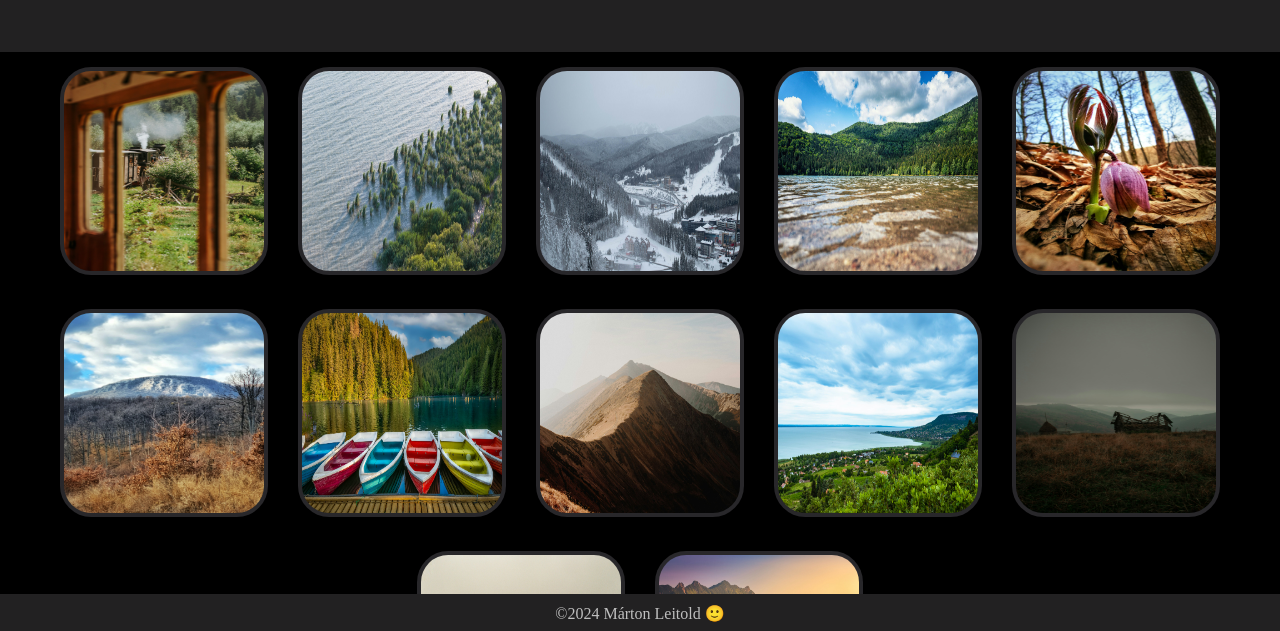
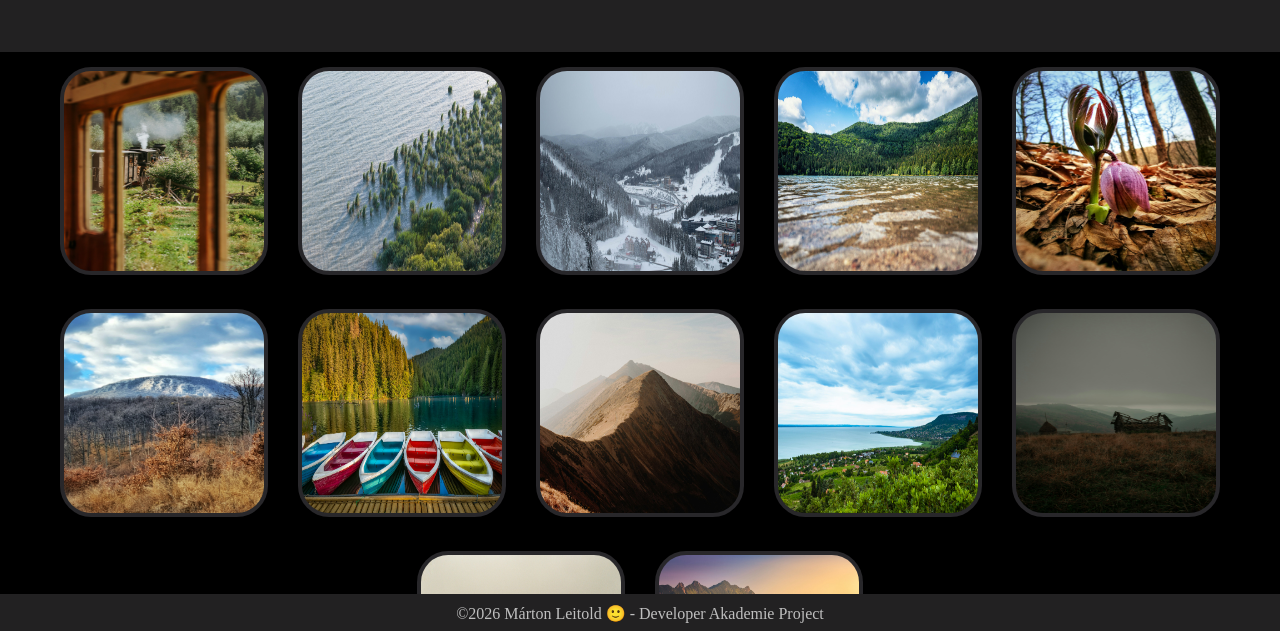
Before and after one commit to LeitoldMartonDev/Fotogramm, a plain HTML site: page index.html in a window 1280 px wide. Shown: the part 167-798 px from the top of the page. Drawn offline with Linux system fonts and the light colour scheme.

Commit message:
Semantik changes, content added

```diff
--- a/css/style.css
+++ b/css/style.css
@@ -141,7 +141,7 @@ button {
 
     .imgzoom {
         max-width: 1700px;
-        max-height: 1700px;
+        max-height: 950px;
     }
 
     .header {
--- a/index.html
+++ b/index.html
@@ -12,7 +12,7 @@
     <header>
     <img class="logo"  src="./img/logo_fotogram.svg" alt="Fotogramm logo" />
     </header>
-    <div id="content" class="content"></div>
-    <div class="footer">©2024 Márton Leitold &#128578</div>
+    <main id="content" class="content"></main>
+    <footer class="footer">©2026 Márton Leitold &#128578 - Developer Akademie Project</footer>
   </body>
 </html>
```
